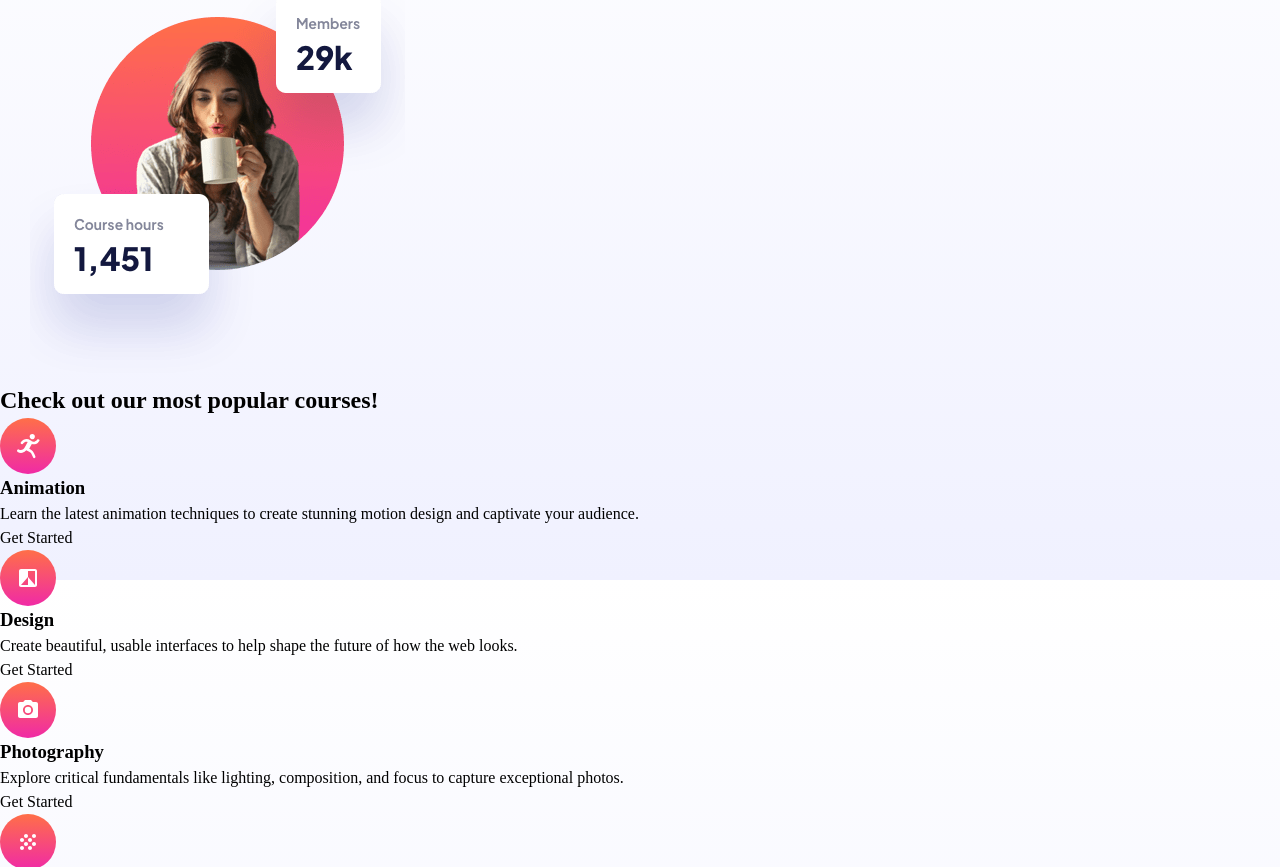
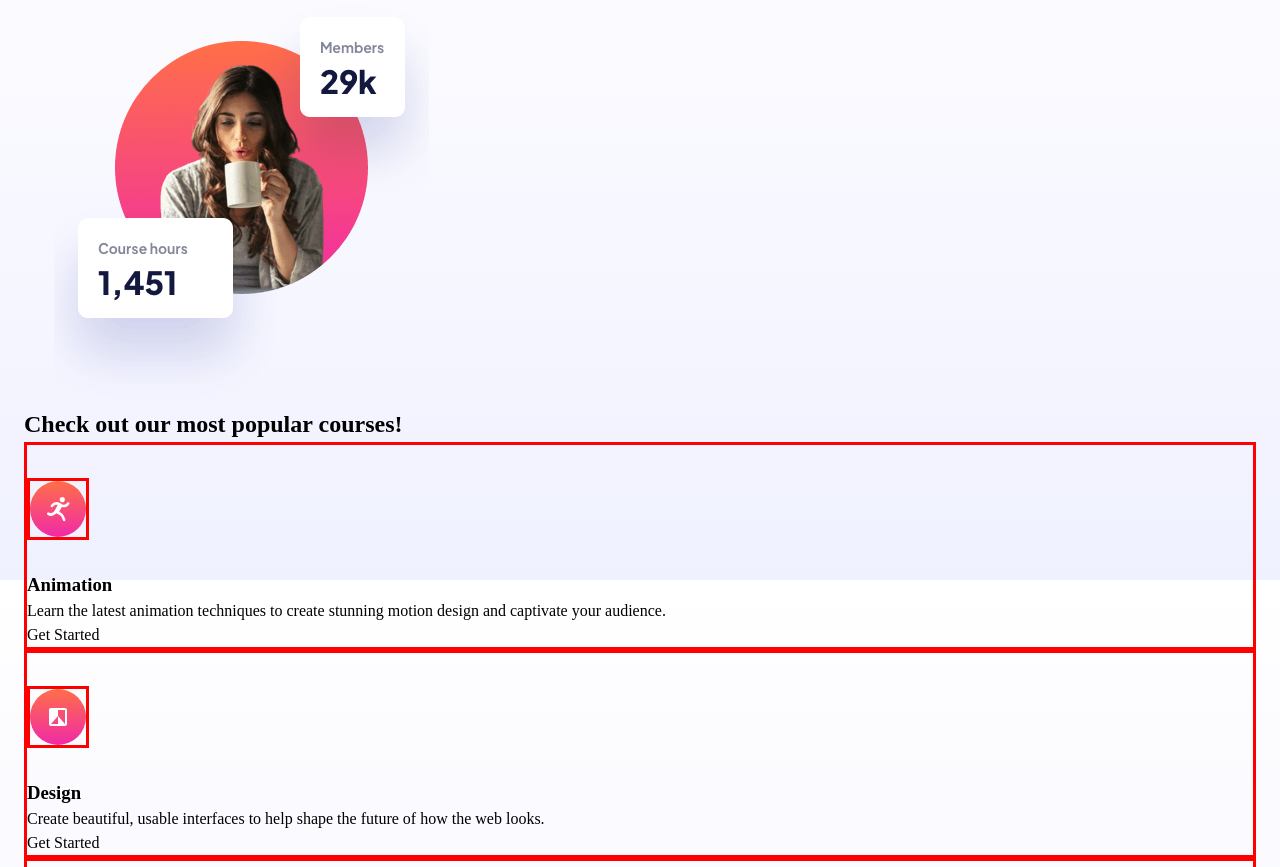
Before and after one commit to liammalby/skilled-elearn, a plain HTML site: page index.html in a window 1280 px wide. Shown: the part 220-1087 px from the top of the page. Drawn offline with Linux system fonts and the light colour scheme.

Commit message:
fixed background colours and screen width issues

```diff
--- a/css/input.scss
+++ b/css/input.scss
@@ -26,15 +26,15 @@ $breakpoint-large: 1440px;
 body {
   display: flex;
   flex-direction: column;
-  min-height: 100vh;
-  // max-width: 100vw;
   background-image: var(--body-gradient);
+  background-attachment: fixed;
 }
 
 // The main element holds all the cards
 main {
   display: grid;
   grid-template-columns: 1fr;
+  padding: 1.5rem;
 }
 
 // The footer element has the bar down the bottom
@@ -48,6 +48,20 @@ footer {
 }
 
 // Class definitions
+.card {
+  border-style: solid;
+  border-width: 3px;
+  border-color: red;
+  padding-top: 4rem;
+}
+
+.card img {
+  border-style: solid;
+  border-width: 3px;
+  border-color: red;
+  translate: 0% -50%;
+}
+
 .get-started-footer {
   color: white;
 }
--- a/index.html
+++ b/index.html
@@ -28,57 +28,57 @@
     <button id='get-started-button'>Get Started</button>
 
     <!-- TODO: Add alt text -->
-    <!-- BUG: This image is causing the content to overflow -->
-    <img src="./assets/image-hero-mobile.png" id="hero-img" alt="">
+    <img src="./assets/image-hero-mobile.png" id="hero-img" alt="Image of a women sipping a coffee">
 
     <h2>Check out our most popular courses!</h2>
 
-    <img src="./assets/icon-animation.svg" alt="">
-
+    <div class='card'>
+      <img src="./assets/icon-animation.svg" alt="Icon representing animation">
       <h3>Animation</h3>
       <p>
         Learn the latest animation techniques to create stunning motion
         design and captivate your audience.
       </p>
+      <div class='get-started'>Get Started</div>
+    </div>
 
-    <div class='get-started'>Get Started</div>
 
+    <div class='card'>
       <img src="./assets/icon-design.svg" alt="">
-
       <h3>Design</h3>
       <p>Create beautiful, usable interfaces to help shape the future of how the web looks.</p>
+      <div class='get-started'>Get Started</div>
+    </div>
 
-    <div class='get-started'>Get Started</div>
-
+    <div class='card'>
       <img src="./assets/icon-photography.svg" alt="">
-
       <h3>Photography</h3>
       <p>
         Explore critical fundamentals like lighting, composition, and focus
         to capture exceptional photos.
       </p>
+      <div class='get-started'>Get Started</div>
+    </div>
 
-    <div class='get-started'>Get Started</div>
-
+    <div class='card'>
       <img src="./assets/icon-crypto.svg" alt="">
-
       <h3>Crypto</h3>
       <p>
         All you need to know to get started investing in crypto. Go from beginner
         to advanced with this 54 hour course.
       </p>
+      <div class='get-started'>Get Started</div>
+    </div>
 
-    <div class='get-started'>Get Started</div>
-
+    <div class='card'>
       <img src="./assets/icon-business.svg" alt="">
-
       <h3>Business</h3>
       <p>
         A step-by-step playbook to help you start, scale, and sustain your business
         without outside investment.
       </p>
-
       <div class='get-started'>Get Started</div>
+    </div>
 
   </main>
 
```
Also changed, not shown: css/style.css, 1 other file. Lines whose indentation alone changed are shown as unchanged.
